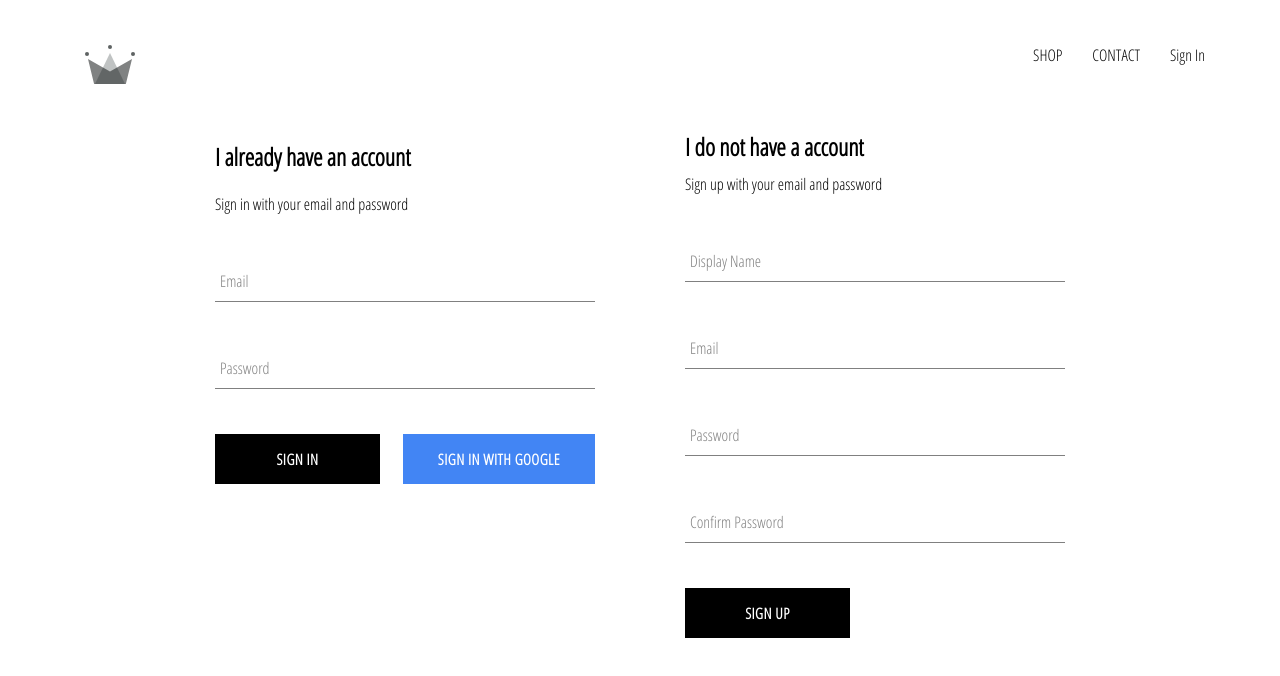
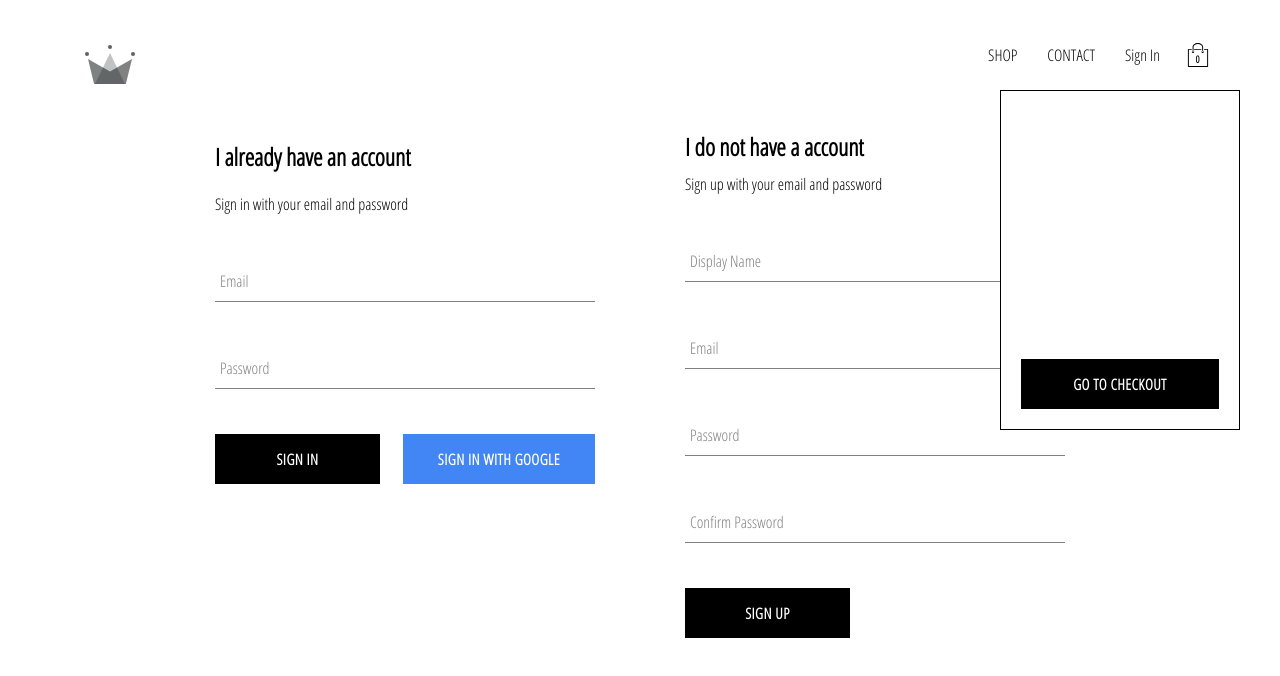
Before and after one commit to mmustafa86/E-commerce, a React (Create React App) app: page /signin in a window 1280 px wide. Shown: the top 676 px of the page. Built offline with nearby package versions, Linux system fonts and the light colour scheme; no server answers.

Commit message:
added cart

```diff
--- a/src/App.js
+++ b/src/App.js
@@ -2,7 +2,7 @@ import React from "react";
 import "./App.css";
 import { connect } from "react-redux";
 import setCurrentUser from "./redux/user/user.action";
-import { Route, Switch } from "react-router";
+import { Route, Switch ,Redirect } from "react-router";
 import HomePage from "./pages/homepage/HomePage";
 import ShopPage from "./pages/shop/Shop";
 import Header from "./components/header/Header";
@@ -39,15 +39,21 @@ class App extends React.Component {
         <Switch>
           <Route exact path="/" component={HomePage} />
           <Route exact path="/shop" component={ShopPage} />
-          <Route exact path="/signin" component={SignInAndSignUp} />
+          <Route exact path="/signin" render={()=> this.props.currentUser ? (<Redirect to='/'/>): (< SignInAndSignUp/>)} />
         </Switch>
       </div>
     );
   }
 }
 
+const mapStateToProps =({user})=>({
+  currentUser:user.currentUser
+})
+
 const mapDispatchToProps = (dispatch) => ({
   setCurrentUser: (user) => dispatch(setCurrentUser(user)),
 });
 
-export default connect(null, mapDispatchToProps)(App);
+
+
+export default connect(mapStateToProps, mapDispatchToProps)(App);
--- /dev/null
+++ b/src/components/cart-dropdown/CartDropdown.js
@@ -0,0 +1,14 @@
+import React from "react";
+import CustomButton from "../custom-button/Custom-button";
+import "./cart-dropdown.styles.scss";
+
+const CartDropdown = () => {
+  return (
+    <div className="cart-dropdown">
+      <div className="cart-items" />
+      <CustomButton>GO TO CHECKOUT</CustomButton>
+    </div>
+  );
+};
+
+export default CartDropdown;
--- /dev/null
+++ b/src/components/cart-dropdown/cart-dropdown.styles.scss
@@ -0,0 +1,24 @@
+.cart-dropdown {
+    position: absolute;
+    width: 240px;
+    height: 340px;
+    display: flex;
+    flex-direction: column;
+    padding: 20px;
+    border: 1px solid black;
+    background-color: white;
+    top: 90px;
+    right: 40px;
+    z-index: 5;
+
+    .cart-items {
+      height: 240px;
+      display: flex;
+      flex-direction: column;
+      overflow: scroll;
+    }
+
+    button {
+      margin-top: auto;
+    }
+  }
--- /dev/null
+++ b/src/components/cart-icon/CartIcon.js
@@ -0,0 +1,16 @@
+import React from "react";
+import { connect } from "react-redux";
+import { ReactComponent as ShoppingIcon } from "../../assets/shopping-bag.svg";
+
+import "./cart-icon.styles.scss";
+
+const CartIcon = () => {
+  return (
+    <div className="cart-icon">
+      <ShoppingIcon className="shopping-icon" />
+      <span className="item-count">0</span>
+    </div>
+  );
+};
+
+export default connect(null)(CartIcon);
--- /dev/null
+++ b/src/components/cart-icon/cart-icon.styles.scss
@@ -0,0 +1,21 @@
+.cart-icon {
+  width: 45px;
+  height: 45px;
+  position: relative;
+  display: flex;
+  align-items: center;
+  justify-content: center;
+  cursor: pointer;
+
+  .shopping-icon {
+    width: 24px;
+    height: 24px;
+  }
+
+  .item-count {
+    position: absolute;
+    font-size: 10px;
+    font-weight: bold;
+    bottom: 12px;
+  }
+}
--- a/src/components/header/Header.js
+++ b/src/components/header/Header.js
@@ -1,7 +1,8 @@
 import React from "react";
 import { Link } from "react-router-dom";
 import { connect } from 'react-redux';
-
+import CartIcon from '../cart-icon/CartIcon'
+import CartDropdown from '../cart-dropdown/CartDropdown'
 
 import {auth} from '../../firebase/firebase.utils'
 import { ReactComponent as Logo } from "../../assets/crown.svg";
@@ -26,7 +27,9 @@ const Header = ({currentUser}) => {
             :
             <Link className='option' to='/signin'>Sign In</Link>
         }
+        <CartIcon/>
       </div>
+      <CartDropdown/>
     </div>
   );
 };
--- a/src/redux/user/user.action.js
+++ b/src/redux/user/user.action.js
@@ -1,5 +1,6 @@
+import {SET_CURRENT_USER} from './user.types'
  const setCurrentUser = user => ({
-  type: "SET_CURRENT_USER",
+  type: SET_CURRENT_USER,
   payload: user,
 });
 
--- /dev/null
+++ b/src/redux/user/user.types.js
@@ -0,0 +1 @@
+export const SET_CURRENT_USER='SET_CURRENT_USER'
--- a/src/redux/user/userReducer.js
+++ b/src/redux/user/userReducer.js
@@ -1,10 +1,12 @@
+import {SET_CURRENT_USER} from './user.types'
+
 const INITIAL_STATE = {
   currentUser: null,
 };
 
 const userReducer = (state = INITIAL_STATE, action) => {
   switch (action.type) {
-    case "SET_CURRENT_USER":
+    case SET_CURRENT_USER:
       return {
         ...state,
         currentUser: action.payload
```
Also changed, not shown: src/assets/shopping-bag.svg (added).
